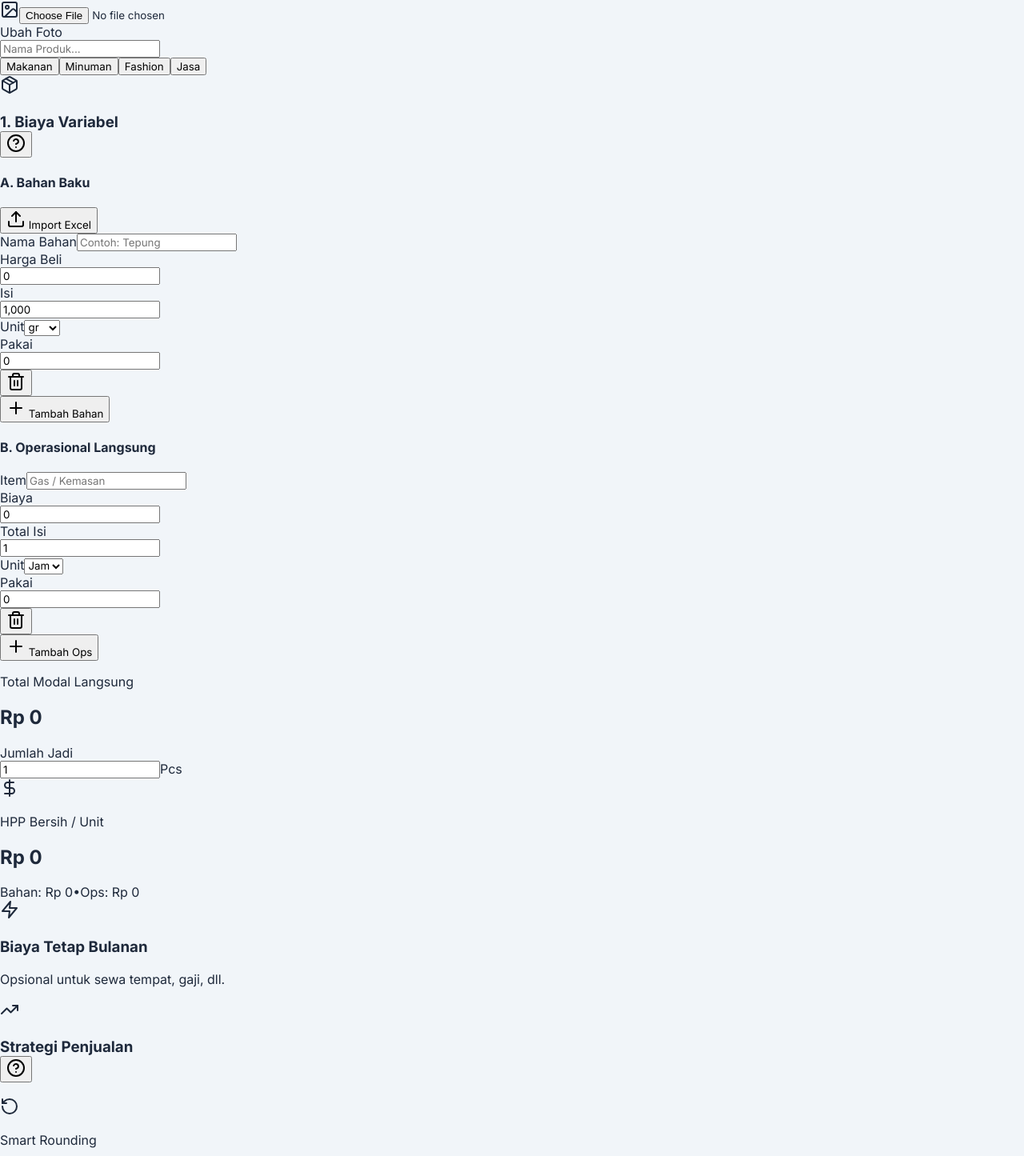
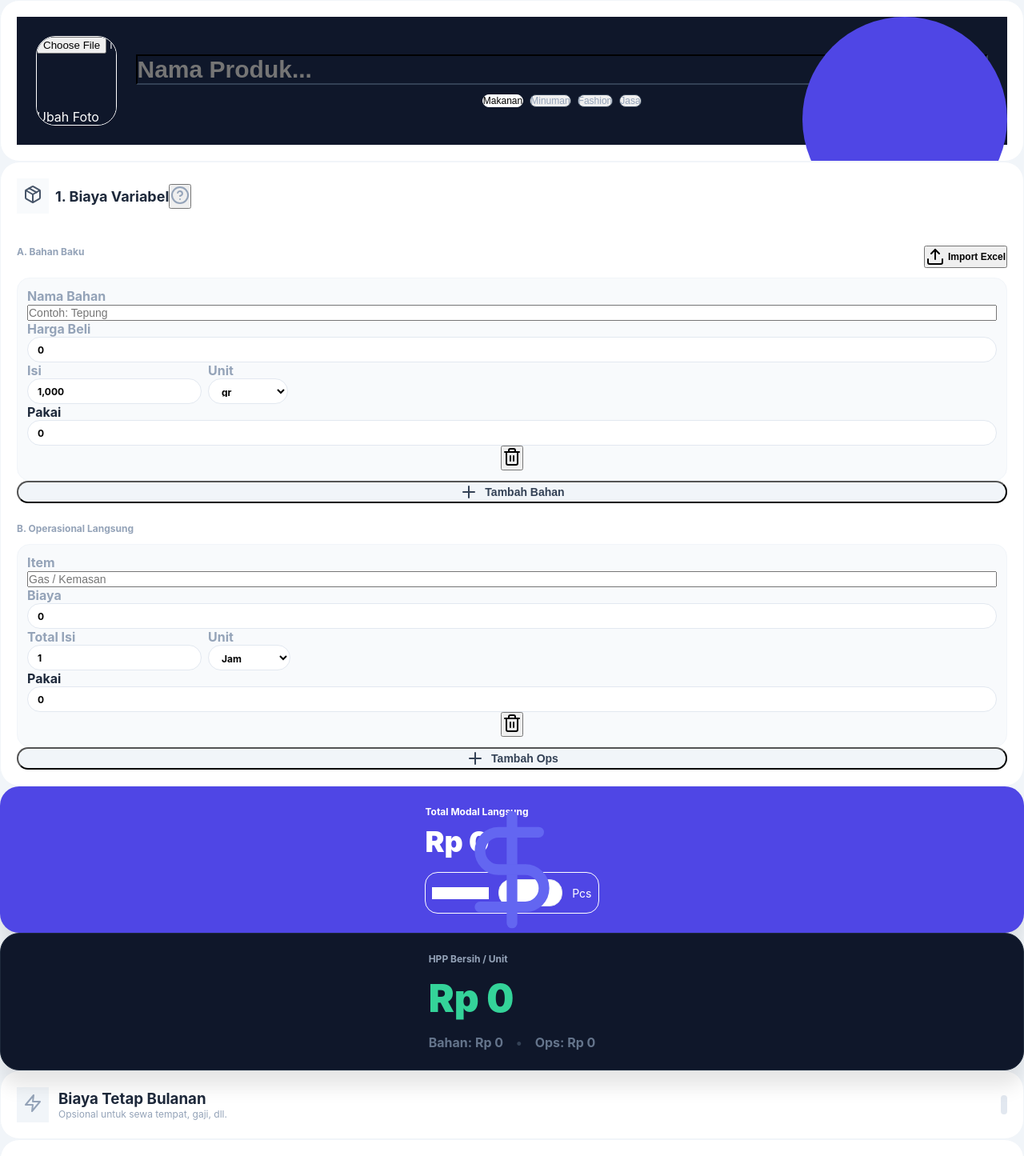
Before and after one commit to b3llz/tungitung, a React (Vite) app: page / in a window 1280 px wide. Shown: the top 1445 px of the page at 80% size. Built offline with nearby package versions, Linux system fonts and the light colour scheme; the HTML template or start-up script is replaced by a standard one.

Commit message:
Update index.css

```diff
--- a/src/index.css
+++ b/src/index.css
@@ -1,26 +1,186 @@
-@import url('https://fonts.googleapis.com/css2?family=Inter:wght@400;600;700;900&display=swap');
-
-html, body, #root {
+/* Reset dasar */
+* {
   margin: 0;
   padding: 0;
-  font-family: 'Inter', sans-serif;
+  box-sizing: border-box;
 }
 
 body {
-  background-color: #f1f5f9;
-  color: #1e293b;
+  font-family: 'Inter', sans-serif;
+  background-color: #f1f5f9; /* slate-100 */
+  color: #1e293b; /* slate-900 */
 }
 
-input, select, button {
-  font-family: 'Inter', sans-serif;
+.dark body {
+  background-color: #0f172a; /* slate-900 */
+  color: #ffffff;
 }
 
-button {
-  cursor: pointer;
+/* Utilities */
+.rounded-xl { border-radius: 1rem; }
+.rounded-2xl { border-radius: 1.5rem; }
+.rounded-3xl { border-radius: 2rem; }
+.font-bold { font-weight: 700; }
+.font-black { font-weight: 900; }
+.text-sm { font-size: 0.875rem; }
+.text-xs { font-size: 0.75rem; }
+.text-lg { font-size: 1.125rem; }
+.text-2xl { font-size: 1.5rem; }
+.text-3xl { font-size: 1.875rem; }
+.text-4xl { font-size: 2.25rem; }
+.text-5xl { font-size: 3rem; }
+.text-emerald-400 { color: #34d399; }
+.text-indigo-600 { color: #4f46e5; }
+.text-indigo-500 { color: #6366f1; }
+.text-slate-400 { color: #94a3b8; }
+.text-slate-500 { color: #64748b; }
+.text-slate-600 { color: #475569; }
+.text-slate-700 { color: #334155; }
+.text-slate-800 { color: #1e293b; }
+.text-white { color: #ffffff; }
+
+.bg-white { background-color: #ffffff; }
+.bg-slate-50 { background-color: #f8fafc; }
+.bg-slate-100 { background-color: #f1f5f9; }
+.bg-slate-200 { background-color: #e2e8f0; }
+.bg-slate-900 { background-color: #0f172a; }
+.bg-indigo-600 { background-color: #4f46e5; }
+.bg-indigo-500 { background-color: #6366f1; }
+.bg-emerald-500 { background-color: #10b981; }
+.bg-amber-500 { background-color: #f59e0b; }
+
+.border { border-width: 1px; border-style: solid; }
+.border-slate-100 { border-color: #f1f5f9; }
+.border-slate-200 { border-color: #e2e8f0; }
+.border-slate-700 { border-color: #334155; }
+.border-slate-800 { border-color: #1e293b; }
+.border-white { border-color: #ffffff; }
+
+.shadow-lg { box-shadow: 0 10px 15px rgba(0,0,0,0.1); }
+.shadow-xl { box-shadow: 0 20px 25px rgba(0,0,0,0.1); }
+
+.transition { transition: all 0.3s ease; }
+.transition-all { transition: all 0.3s ease; }
+.transition-colors { transition: background-color 0.3s, color 0.3s; }
+
+.flex { display: flex; }
+.items-center { align-items: center; }
+.justify-center { justify-content: center; }
+.justify-between { justify-content: space-between; }
+.gap-1 { gap: 0.25rem; }
+.gap-2 { gap: 0.5rem; }
+.gap-3 { gap: 0.75rem; }
+.gap-4 { gap: 1rem; }
+.gap-6 { gap: 1.5rem; }
+
+.p-1 { padding: 0.25rem; }
+.p-2 { padding: 0.5rem; }
+.p-3 { padding: 0.75rem; }
+.p-4 { padding: 1rem; }
+.p-5 { padding: 1.25rem; }
+.p-6 { padding: 1.5rem; }
+.p-8 { padding: 2rem; }
+
+.mb-1 { margin-bottom: 0.25rem; }
+.mb-2 { margin-bottom: 0.5rem; }
+.mb-3 { margin-bottom: 0.75rem; }
+.mb-4 { margin-bottom: 1rem; }
+.mb-6 { margin-bottom: 1.5rem; }
+.mb-8 { margin-bottom: 2rem; }
+
+.mt-1 { margin-top: 0.25rem; }
+.mt-2 { margin-top: 0.5rem; }
+.mt-3 { margin-top: 0.75rem; }
+.mt-4 { margin-top: 1rem; }
+.mt-6 { margin-top: 1.5rem; }
+
+.w-full { width: 100%; }
+.w-20 { width: 5rem; }
+.w-28 { width: 7rem; }
+.w-40 { width: 10rem; }
+.w-64 { width: 16rem; }
+
+.h-6 { height: 1.5rem; }
+.h-8 { height: 2rem; }
+.h-28 { height: 7rem; }
+.h-40 { height: 10rem; }
+.h-64 { height: 16rem; }
+
+.relative { position: relative; }
+.absolute { position: absolute; }
+.inset-0 { top: 0; right: 0; bottom: 0; left: 0; }
+.top-0 { top: 0; }
+.right-0 { right: 0; }
+.bottom-0 { bottom: 0; }
+.left-0 { left: 0; }
+
+.overflow-hidden { overflow: hidden; }
+.overflow-y-auto { overflow-y: auto; }
+
+.cursor-pointer { cursor: pointer; }
+
+.rounded-full { border-radius: 9999px; }
+
+.animate-fade-in { animation: fadeIn 0.3s ease forwards; }
+.animate-fade-in-up { animation: fadeInUp 0.3s ease forwards; }
+
+@keyframes fadeIn {
+  0% { opacity: 0; }
+  100% { opacity: 1; }
 }
 
-:root {
-  --color-indigo: #6366f1;
-  --color-emerald: #10b981;
-  --color-rose: #f43f5e;
+@keyframes fadeInUp {
+  0% { opacity: 0; transform: translateY(10px); }
+  100% { opacity: 1; transform: translateY(0); }
 }
+
+/* Input */
+input[type=text], input[type=number], select {
+  font-family: inherit;
+  font-weight: 700;
+  border-radius: 1rem;
+  padding: 0.5rem 0.75rem;
+  border: 1px solid #e2e8f0;
+  outline: none;
+}
+
+input[type=text]:focus, input[type=number]:focus, select:focus {
+  border-color: #6366f1;
+  box-shadow: 0 0 0 2px rgba(99,102,241,0.3);
+}
+
+.bg-slate-900 input, .dark input {
+  background-color: #0f172a;
+  color: #fff;
+  border-color: #334155;
+}
+
+input::-webkit-inner-spin-button,
+input::-webkit-outer-spin-button {
+  -webkit-appearance: none;
+  margin: 0;
+}
+
+/* Scrollbar */
+::-webkit-scrollbar {
+  width: 6px;
+}
+::-webkit-scrollbar-track {
+  background: #f1f5f9;
+}
+::-webkit-scrollbar-thumb {
+  background-color: #cbd5e1;
+  border-radius: 3px;
+}
+
+/* Card Shadow & Border */
+.card {
+  border-radius: 1.5rem;
+  box-shadow: 0 4px 20px rgba(0,0,0,0.05);
+  border: 1px solid #f1f5f9;
+  transition: all 0.3s;
+}
+
+.dark .card {
+  border-color: #1e293b;
+}
```
